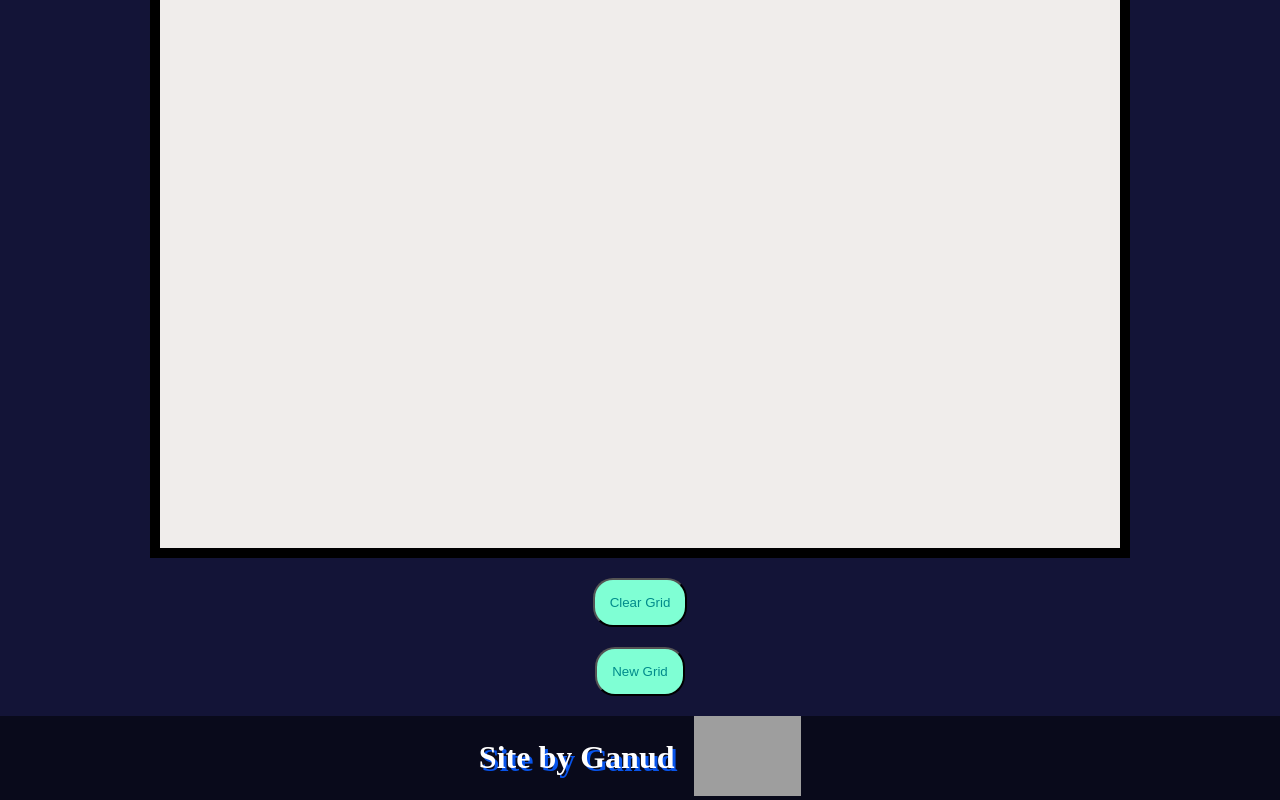
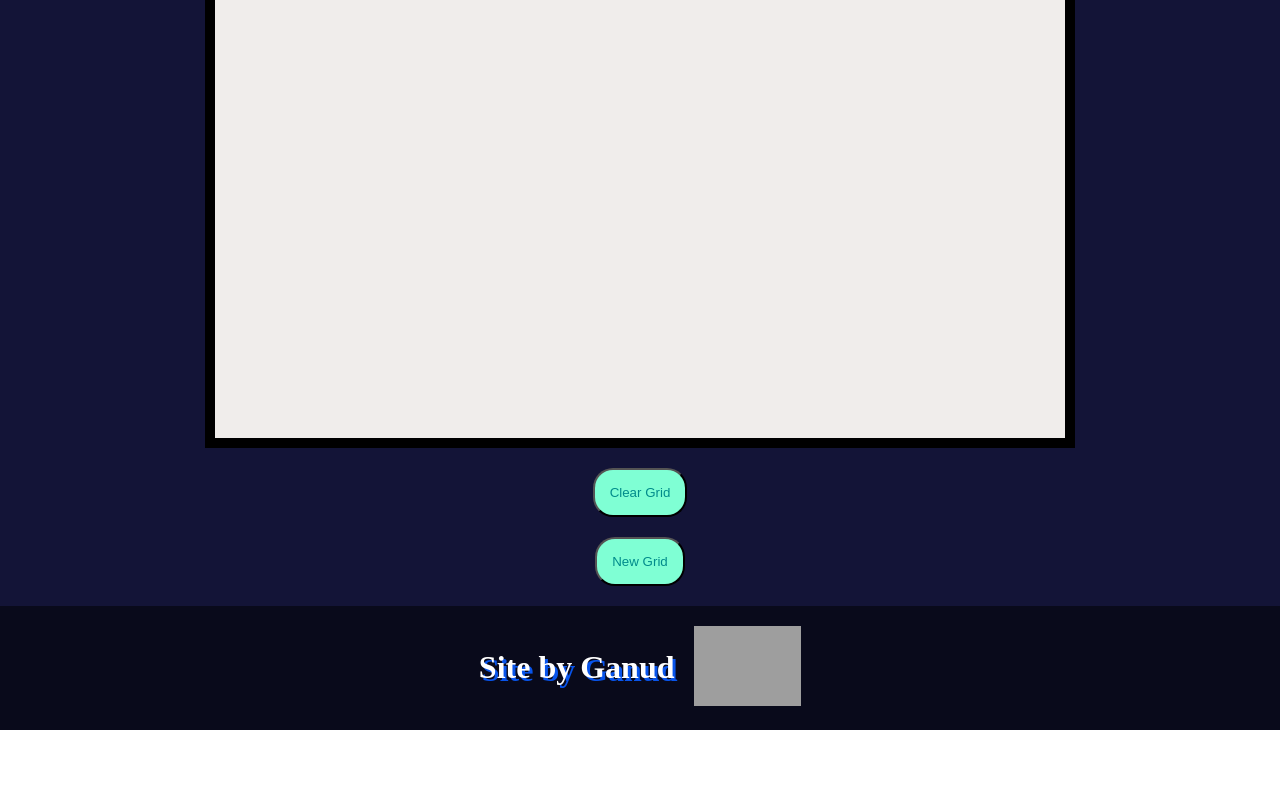
Before and after one commit to ganud/etch-a-sketch, a plain HTML site: page index.html in a window 1280 px wide. Shown: the part 629-1429 px from the top of the page. After the commit the page ends 1359 px from the top, so only its background shows below. Drawn offline with Linux system fonts and the light colour scheme; grey boxes are pictures that could not be loaded.

Commit message:
Clicking on the icon now opens up a new tab to avoid nuking the artwork into oblivion

```diff
--- a/index.html
+++ b/index.html
@@ -18,7 +18,7 @@
     </div>
     <div class="footer">
         <h1>Site by Ganud</h1>
-        <a href="https://github.com/ganud">
+        <a href="https://github.com/ganud" target="_blank">
             <img src="https://cdn4.iconfinder.com/data/icons/iconsimple-logotypes/512/github-512.png">
         </a>
 
--- a/style.css
+++ b/style.css
@@ -20,8 +20,8 @@ h1, h2 {
 .container {
     display: flex;
     border: solid rgb(0, 0, 0) 10px;
-    width:960px;
-    height:960px;
+    width:850px;
+    height:850px;
 }
 
 .square {
@@ -45,6 +45,7 @@ h1, h2 {
     flex-wrap: wrap;
     align-items: center;
     gap:20px;
+    padding: 20px;
 }
 img {
     height:80px;
```
